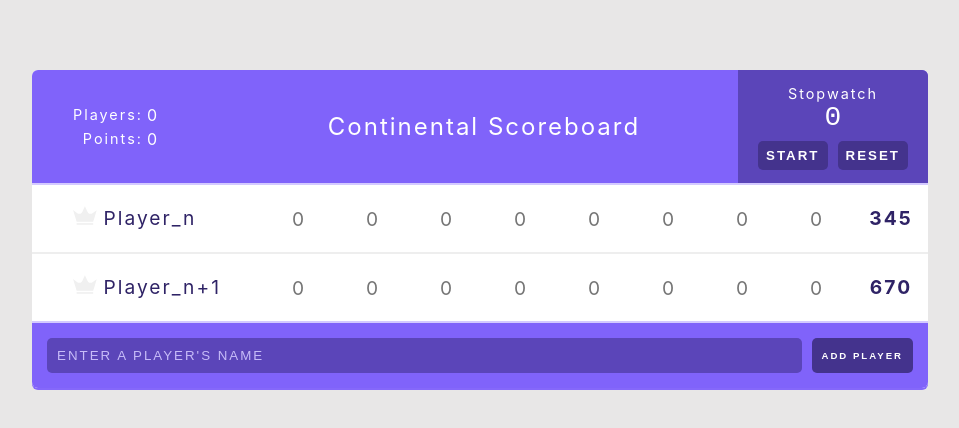
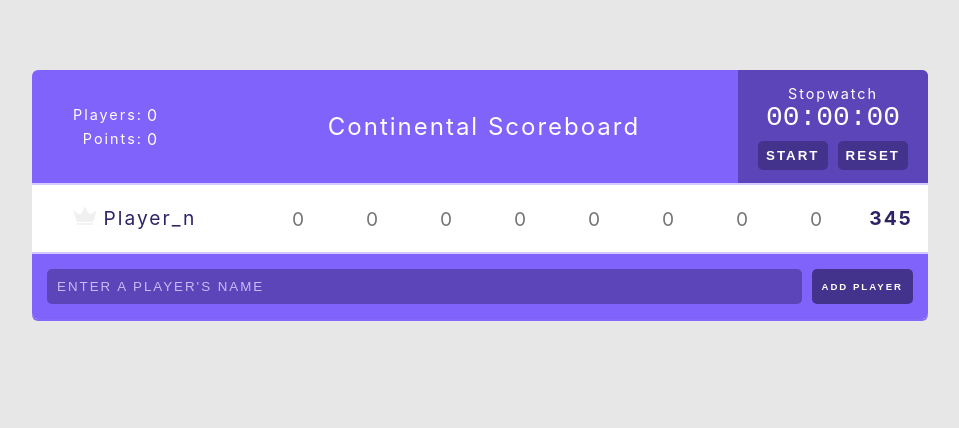
Before and after one commit to PedrodcSjojstrom/score_board, a React (Create React App) app: page / in a window 1280 px wide. Shown: the top 428 px of the page, without its empty margins (160-1119 px from the left). Built offline with nearby package versions, Linux system fonts and the light colour scheme.

Commit message:
Stopwatch component added

```diff
--- a/src/App.js
+++ b/src/App.js
@@ -1,80 +1,18 @@
+import React, {Component}  from 'react';
+import "./App.css";
+import Header from './components/Header';
+import Player from './components/Player';
 
-import "./App.css";
+class App extends Component {
 
-function App() {
+  render () {
     return (
-    <div class="scoreboard">
-      {/* HEADER===================== */}
-      <header>
-        {/* <!-- Stats --> */}
-        <table className="stats">
-          <tbody>
-            <tr>
-              <td>Players:</td>
-              <td>0</td>
-            </tr>
-            <tr>
-              <td>Points:</td>
-              <td>0</td>
-            </tr>
-            {/* <tr>
-              <td>Round:</td>
-              <td>0</td>
-            </tr> */}
-          </tbody>
-        </table>
-        {/* <!-- Header text --> */}
-        <h1>Continental Scoreboard</h1>
-        {/* <!-- Timer --> */}
-        <div className="stopwatch">
-          <h2>Stopwatch</h2>
-          <span className="stopwatch-time">0</span>
-          <button>Start</button>
-          <button>Reset</button>
-        </div>
-      </header> {/* /HEADER===================== */}
+      <div className="scoreboard">
+        <Header />
+        <Player />
 
         {/* PLAYERS===================== */}
-      <div className="player">
-        <span className="player-name">
-          <button className="remove-player">✖</button>
-          <svg viewBox="0 0 44 35" className={null}>
-            <path d="M26.7616 10.6207L21.8192 0L16.9973 10.5603C15.3699 14.1207 10.9096 15.2672 7.77534 12.9741L0 7.24138L6.56986 28.8448H37.0685L43.5781 7.72414L35.7425 13.0948C32.6685 15.2672 28.3288 14.0603 26.7616 10.6207Z" transform="translate(0 0.301727)"/>
-            <rect width="30.4986" height="3.07759" transform="translate(6.56987 31.5603)"/>
-         </svg>
-         Player_n
-        </span>
-        <input type="text" className="round-score" placeholder={0}></input>
-        <input type="text" className="round-score" placeholder={0}></input>
-        <input type="text" className="round-score" placeholder={0}></input>
-        <input type="text" className="round-score" placeholder={0}></input>
-        <input type="text" className="round-score" placeholder={0}></input>
-        <input type="text" className="round-score" placeholder={0}></input>
-        <input type="text" className="round-score" placeholder={0}></input>
-        <input type="text" className="round-score" placeholder={0}></input>
-        <div className="player-total">345</div>
-
-
-      </div>
-      <div className="player">
-        <span className="player-name">
-          <button className="remove-player">✖</button>
-          <svg viewBox="0 0 44 35" className={null}>
-            <path d="M26.7616 10.6207L21.8192 0L16.9973 10.5603C15.3699 14.1207 10.9096 15.2672 7.77534 12.9741L0 7.24138L6.56986 28.8448H37.0685L43.5781 7.72414L35.7425 13.0948C32.6685 15.2672 28.3288 14.0603 26.7616 10.6207Z" transform="translate(0 0.301727)"/>
-            <rect width="30.4986" height="3.07759" transform="translate(6.56987 31.5603)"/>
-         </svg>
-         Player_n+1
-        </span>
-        <input type="text" className="round-score" placeholder={0}></input>
-        <input type="text" className="round-score" placeholder={0}></input>
-        <input type="text" className="round-score" placeholder={0}></input>
-        <input type="text" className="round-score" placeholder={0}></input>
-        <input type="text" className="round-score" placeholder={0}></input>
-        <input type="text" className="round-score" placeholder={0}></input>
-        <input type="text" className="round-score" placeholder={0}></input>
-        <input type="text" className="round-score" placeholder={0}></input>
-        <div className="player-total">670</div>
-      </div>  {/* ->/PLAYERS===================== */}
+         {/* ->/PLAYERS===================== */}
         {/* FOOTER===================== */}
         <form>
           <input
@@ -89,4 +27,6 @@
     );
   }
 
+}
+
 export default App;
--- a/src/components/Header.js
+++ b/src/components/Header.js
@@ -1,10 +1,35 @@
 import React, { Component } from "react";
 import PropType from "prop-types";
+import StopWatch from "./StopWatch";
 
 class Header extends Component {
   static propTypes = {};
   render() {
-    return null;
+    return (
+      <header>
+        {/* <!-- Stats --> */}
+        <table className="stats">
+          <tbody>
+            <tr>
+              <td>Players:</td>
+              <td>0</td>
+            </tr>
+            <tr>
+              <td>Points:</td>
+              <td>0</td>
+            </tr>
+            {/* <tr>
+              <td>Round:</td>
+              <td>0</td>
+            </tr> */}
+          </tbody>
+        </table>
+        {/* <!-- Header text --> */}
+        <h1>Continental Scoreboard</h1>
+        {/* <!-- Timer --> */}
+        <StopWatch/>
+      </header>
+    );
   }
 }
 
--- a/src/components/Player.js
+++ b/src/components/Player.js
@@ -4,7 +4,28 @@
 class Player extends Component {
   static propTypes = {};
   render() {
-    return null;
+    return (
+      <div className="player">
+          <span className="player-name">
+            <button className="remove-player">✖</button>
+            <svg viewBox="0 0 44 35" className={null}>
+              <path d="M26.7616 10.6207L21.8192 0L16.9973 10.5603C15.3699 14.1207 10.9096 15.2672 7.77534 12.9741L0 7.24138L6.56986 28.8448H37.0685L43.5781 7.72414L35.7425 13.0948C32.6685 15.2672 28.3288 14.0603 26.7616 10.6207Z" transform="translate(0 0.301727)"/>
+              <rect width="30.4986" height="3.07759" transform="translate(6.56987 31.5603)"/>
+           </svg>
+           Player_n
+          </span>
+          <input type="text" className="round-score" placeholder={0}></input>
+          <input type="text" className="round-score" placeholder={0}></input>
+          <input type="text" className="round-score" placeholder={0}></input>
+          <input type="text" className="round-score" placeholder={0}></input>
+          <input type="text" className="round-score" placeholder={0}></input>
+          <input type="text" className="round-score" placeholder={0}></input>
+          <input type="text" className="round-score" placeholder={0}></input>
+          <input type="text" className="round-score" placeholder={0}></input>
+          <div className="player-total">345</div>
+      </div>
+
+    );
   }
 }
 
--- /dev/null
+++ b/src/components/StopWatch.js
@@ -0,0 +1,84 @@
+import React, { Component } from "react";
+
+class StopWatch extends Component {
+  state = {
+    isRunning: false,
+    elapsedTime: 0,
+    previousTime: 0,
+    seconds: "00",
+    minutes: "00",
+    hours: "00",
+  };
+
+  handleStopwatch = () => {
+    this.setState((prevState) => ({
+      isRunning: !prevState.isRunning,
+    }));
+    if (!this.state.isRunning) {
+      this.setState({ previousTime: Date.now() });
+    }
+  };
+
+  handleReset = () => {
+    this.setState({
+      elapsedTime: 0,
+      seconds: 0,
+      minutes: 0,
+      hours: 0,
+    });
+  };
+
+  componentDidMount() {
+    this.intervalID = setInterval(() => this.tick(), 100);
+  }
+  componentWillUnmount() {
+    //this method is called when the component is about to unmount, is another lifecycle method
+    clearInterval(this.intervalID);
+    //clear Interval clears all functions set to repeat periodicly with setInterval
+    // this is done to prevent memori leaks, to prevent the function to continue to excecute after the component is unmounted
+  }
+
+  tick = () => {
+    if (this.state.isRunning) {
+      const now = Date.now();
+      const secCounter = Math.floor(this.state.elapsedTime / 1000);
+      const seconds = this.transform(secCounter % 60);
+      const minutes = this.transform(parseInt(secCounter / 60));
+      const hours = this.transform(parseInt(secCounter / 60 / 60));
+
+      this.setState((prevState) => ({
+        previousTime: now,
+        elapsedTime: prevState.elapsedTime + (now - this.state.previousTime),
+        seconds: seconds,
+        minutes: minutes,
+        hours: hours,
+      }));
+    }
+  };
+
+  transform = (num) => {
+    let strNum = num + "";
+    if (num < 10) {
+      strNum = "0" + strNum;
+      return strNum;
+    } else {
+      return strNum;
+    }
+  };
+  render() {
+    return (
+      <div className="stopwatch">
+        <h2>Stopwatch</h2>
+        <span className="stopwatch-time">
+          {this.state.hours}:{this.state.minutes}:{this.state.seconds}
+        </span>
+        <button onClick={this.handleStopwatch}>
+          {this.state.isRunning ? "Stop" : "Start"}
+        </button>
+        <button onClick={this.handleReset}>Reset</button>
+      </div>
+    );
+  }
+}
+
+export default StopWatch;
```
Also changed, not shown: src/components/Timer.js (deleted). Lines whose indentation alone changed are shown as unchanged.
